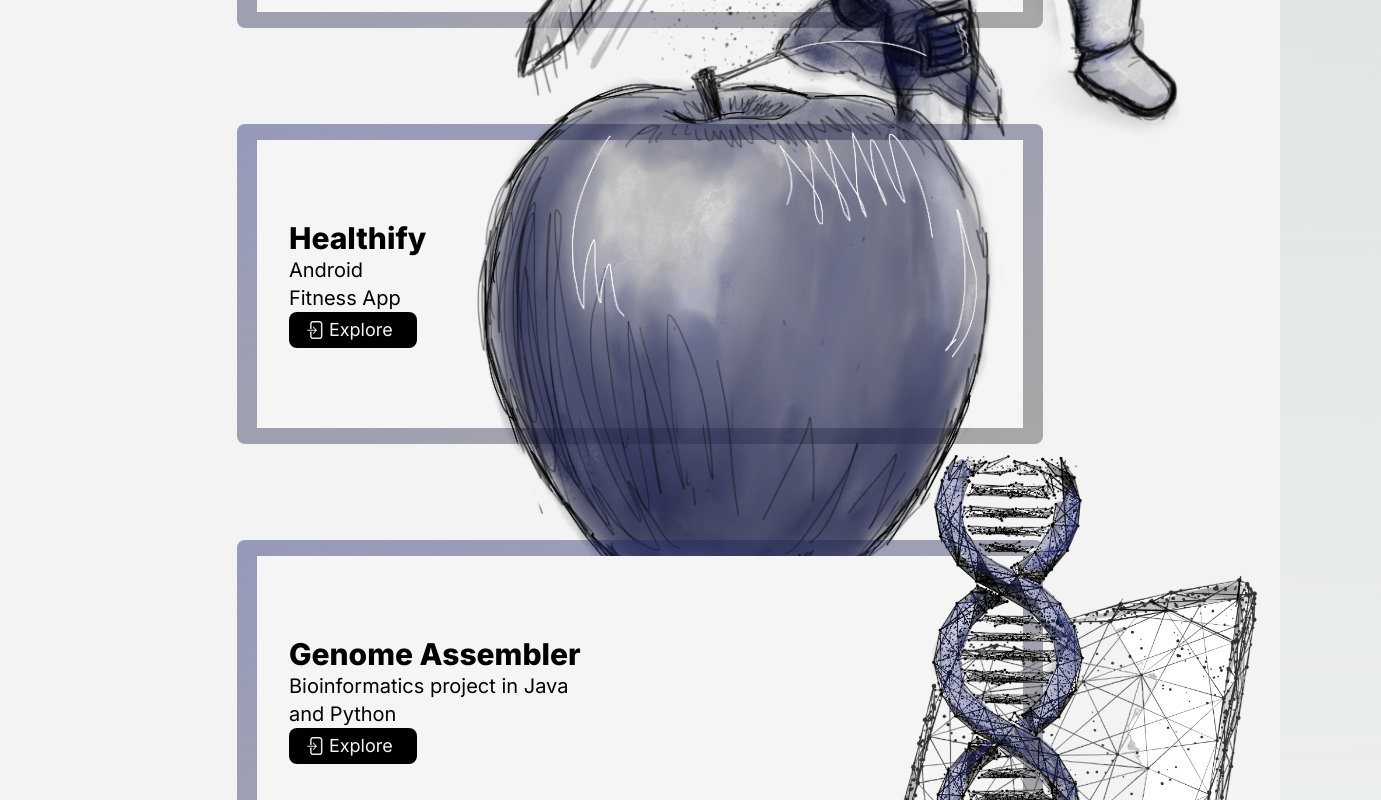
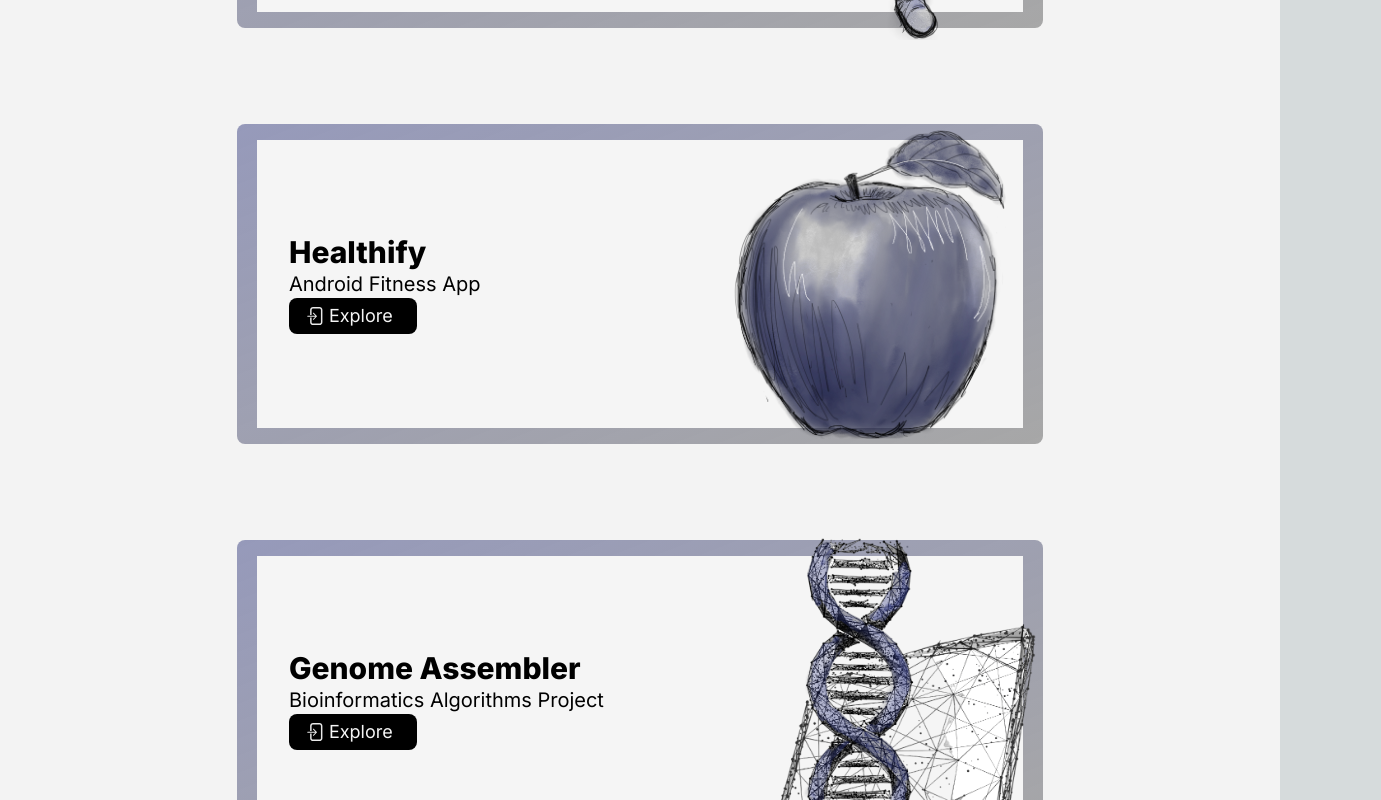
Before and after one commit to smkhalil2/Portfolio, a Next.js app in the folder portfolio/: page / in a window 1280 px wide. Shown: the part 920-1720 px from the top of the page, 1381 px wide, since content can reach past the window. Built offline with nearby package versions, Linux system fonts and the light colour scheme.

Commit message:
style fixes - picture sizes

```diff
--- a/portfolio/src/components/ProjectCard2.jsx
+++ b/portfolio/src/components/ProjectCard2.jsx
@@ -59,7 +59,7 @@ const ProjectCard = ({
     ${inView ? 'motion-safe:animate-fadeIn' :''}`} >
         <div className="flex bg-[#F5F5F5] m-4 w-[95%] items-center">
           {/* Text and button */}
-          <div className="text-black p-8 w-[70%] relative inset-0 z-20">
+          <div className="text-black p-8 w-[60%] relative inset-0 z-20">
             {/* Title */}
             <h1 className="font-extrabold sm:text-3xl  text-2xl whitespace-nowrap">
               {title}
@@ -86,7 +86,7 @@ const ProjectCard = ({
           </div>
           {/* Image */}
           <Image
-            className={`${img_classes} w-auto`}
+            className={`${img_classes} w-[40%]`}
             src={img}
             width={1200}
             height={1200}
--- a/portfolio/src/components/data.js
+++ b/portfolio/src/components/data.js
@@ -7,7 +7,7 @@ export const projectData = [
         description: "A video game built in Unity/C# and Blender",
         gitHubLink: 'https://youtube.com/playlist?list=PLAHaOiMUCZRZ5IENSC4CZq7RQ3OEoxvvN',
         img: '/images/projects/sketches/Spaceman4.png',
-        img_classes: 'lg:scale-110 relative right-24 sm:right-0 scale-[70%]',
+        img_classes: '',
         slides: '/images/projects/spacevampire.png'
     },
     {
@@ -16,16 +16,16 @@ export const projectData = [
         description: "Android Fitness App",
         gitHubLink: 'https://youtu.be/U42hCzOBTfI',
         img: '/images/projects/sketches/healthify.png',
-        img_classes: 'lg:scale-95 relative scale-[70%]',
+        img_classes: 'scale-90',
         slides: '/images/projects/healthify.png'
     },
     {
         id: 3,
         title: "Genome Assembler",
-        description: "Bioinformatics project in Java and Python ",
+        description: "Bioinformatics Algorithms Project",
         gitHubLink: 'https://github.com/smkhalil2/Toy-Genome-Assembler',
         img: '/images/projects/sketches/bioinformatics1.png',
-        img_classes: 'relative lg:scale-[85%] scale-[65%] mb-8 -left-64 z-8 lg:-left-16',
+        img_classes: 'relative md:right-16 scale-[150%]',
         slides: '/images/projects/genomeAssembler2.png'
     },
     {
@@ -34,7 +34,7 @@ export const projectData = [
         description: "eCommerce Site UI (In Progress)",
         gitHubLink: 'https://www.figma.com/file/q9tbUjKEpxhwjOu3cShHQu/LilyHoney-eCom-V1?type=design&node-id=101%3A22&mode=design&t=rePnqbldSv5dgEkT-1',
         img: '/images/projects/sketches/Bee.png',
-        img_classes: 'relative lg:scale-110 lg:left-10 -left-20 scale-75',
+        img_classes: 'relative md:right-8 scale-[130%]',
         slides: '/images/projects/Bee.png'
     },
     {
@@ -43,16 +43,16 @@ export const projectData = [
         description: "ReactJS App (In Progress)",
         gitHubLink: 'https://github.com/smkhalil2/Color-Palette-Project',
         img: '/images/projects/sketches/paintbucket.png',
-        img_classes: 'relative md:scale-[130%] lg:scale-[150%] mt-10 lg:ml-12 right-4 md:right-0',
+        img_classes: 'relative md:left-12 left-8 scale-75',
         slides: '/images/projects/colorpalette.png'
     },
     {
         id: 6,
         title: "This Website!",
-        description: "ReactJS App using NextJS and TailwindCSS",
+        description: "React App",
         gitHubLink: 'https://github.com/smkhalil2?tab=repositories',
         img: '/images/projects/sketches/bird2.png',
-        img_classes: 'relative lg:left-32 lg:scale-[90%] md:-left-10 -left-32 md:scale-75 scale-50',
+        img_classes: 'relative md:left-16 scale-[110%]',
         slides: '/images/projects/portfolio.png'
     },
 
```
